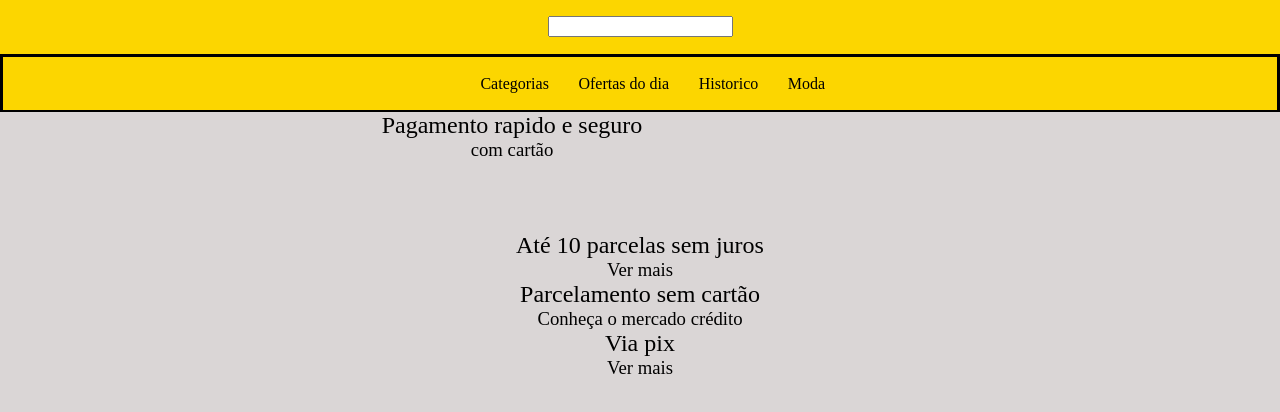
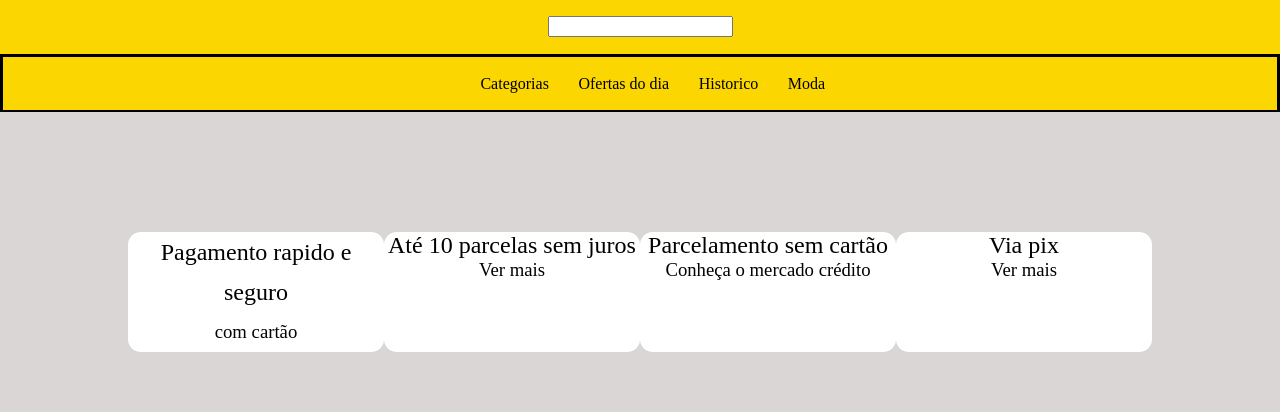
Before and after one commit to dantasz1/-6-Colocando-em-pr-tica---Front-end, a plain HTML site: page index.html in a window 1280 px wide. Drawn offline with Linux system fonts and the light colour scheme.

Commit message:
finalizando a parte das ofertas

```diff
--- a/index.html
+++ b/index.html
@@ -24,21 +24,23 @@
     </article>
   </section>
   <section class="conteudo">
-    <article class="pagamentoRapido">
+    <div class="ofertas">
+    <div class="pagamentoRapido">
       <h2>Pagamento rapido e seguro</h2>
       <h3>com cartão</h3>
-    </article>
-    <section class="oferta">
+    </div>
+    <div class="oferta">
       <h2>Até 10 parcelas sem juros</h2>
       <h3>Ver mais</h3>
-    </section>
-    <section class="oferta">
+    </div>
+    <div class="oferta">
       <h2>Parcelamento sem cartão</h2>
       <h3>Conheça o mercado crédito</h3>
-    </section>
-    <section class="oferta">
+    </div>
+    <div class="oferta">
       <h2>Via pix</h2>
       <h3>Ver mais</h3>
+    </div>
     </section>
   </section>
 
--- a/styles.css
+++ b/styles.css
@@ -42,16 +42,37 @@ text-align: center;
 }
 .navegacao {
   vertical-align: middle;
-margin-left: 2vw;
-
+  margin-left: 2vw;
 }
 .conteudo {
   height: 86vh;
 background-color: rgb(218, 214, 214);
 text-align: center;
+align-items: center;
+
 }
 .pagamentoRapido{
+  float: left;
+margin-top: 15vh;
+margin-left: 10vw;
+background-color: white;
+height: 15vh;
+width: 20vw;
+align-items: center;
+border-radius: 1vw;
+line-height: 5vh;
+text-align: center;
+}
+
+.oferta {
   height: 15vh;
- width: 80vw;
- display: inline block;
+  width: 20vw;
+  float: left;
+margin-top: 15vh;
+border-radius: 1vw;
+background-color: white;
+justify-content: center;
+align-items: center;
+text-align: center;
+
 }
```
